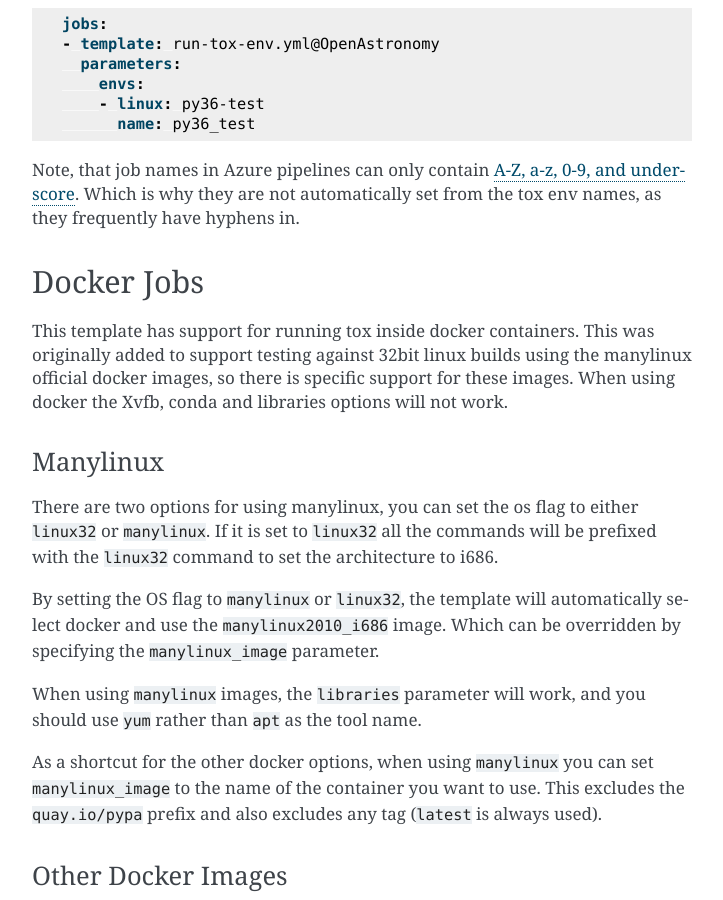
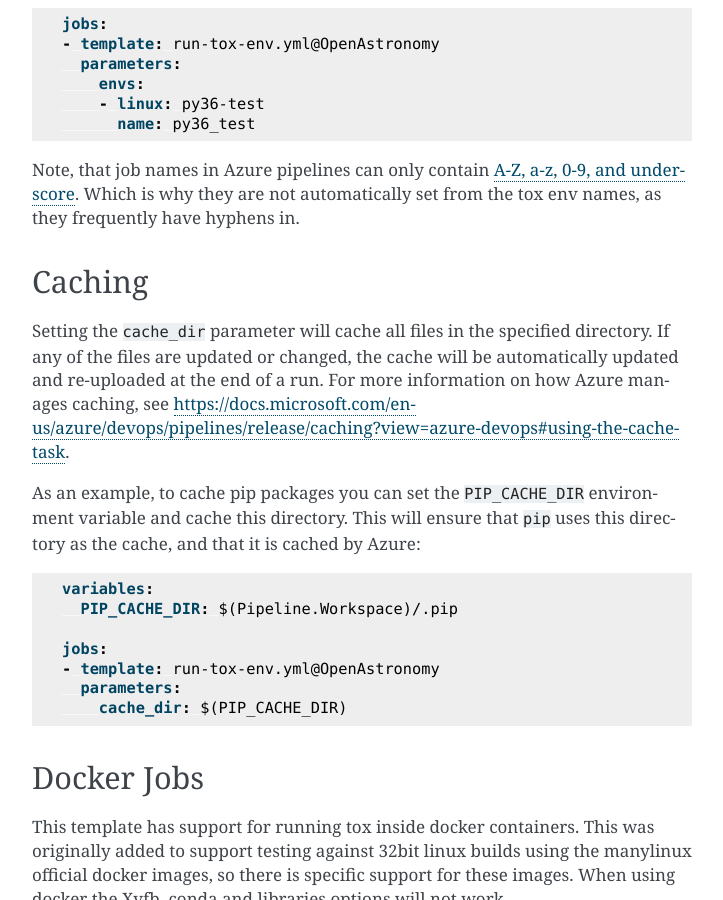
Before and after one commit to OpenAstronomy/azure-pipelines-templates, a Sphinx documentation site: the page built from docs/run_tox_env.rst, in a window 1280 px wide and 900 px high, scrolled down 4701 px. Shown: the whole window, without its empty margins (388-1111 px from the left). Built offline with Sphinx 7.4.7, drawn with Linux system fonts in a browser that asks for light colours.

Commit message:
Add docs

```diff
--- a/docs/run_tox_env.rst
+++ b/docs/run_tox_env.rst
@@ -255,6 +255,27 @@ underscore
 Which is why they are not automatically set from the tox env names, as they
 frequently have hyphens in.
 
+Caching
+-------
+Setting the ``cache_dir`` parameter will cache all files in the specified
+directory. If any of the files are updated or changed, the cache will be automatically
+updated and re-uploaded at the end of a run. For more information on how Azure manages caching, see
+`<https://docs.microsoft.com/en-us/azure/devops/pipelines/release/caching?view=azure-devops#using-the-cache-task>`__.
+
+As an example, to cache pip packages you can set the ``PIP_CACHE_DIR`` environment variable
+and cache this directory. This will ensure that ``pip`` uses this directory as the cache, and
+that it is cached by Azure:
+
+.. code:: yaml
+
+    variables:
+      PIP_CACHE_DIR: $(Pipeline.Workspace)/.pip
+
+    jobs:
+    - template: run-tox-env.yml@OpenAstronomy
+      parameters:
+        cache_dir: $(PIP_CACHE_DIR)
+
 
 Docker Jobs
 -----------
```
